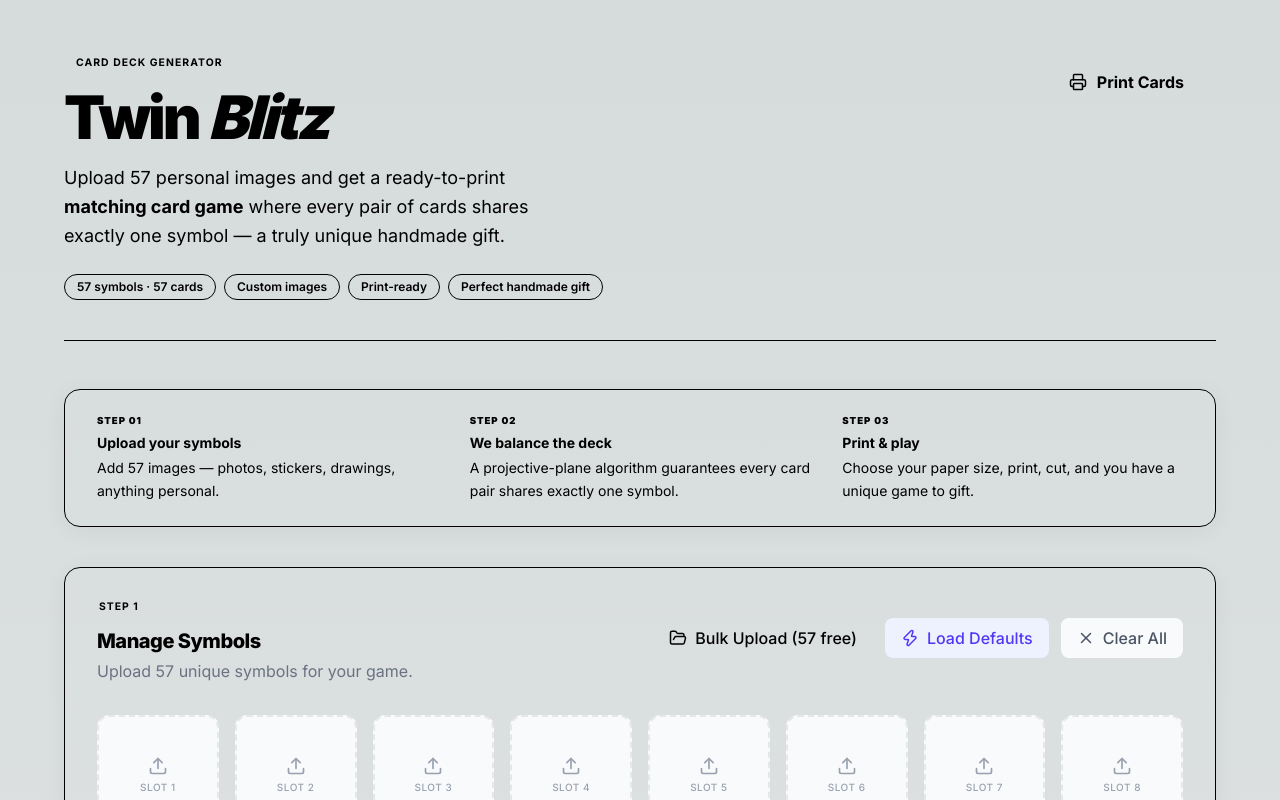
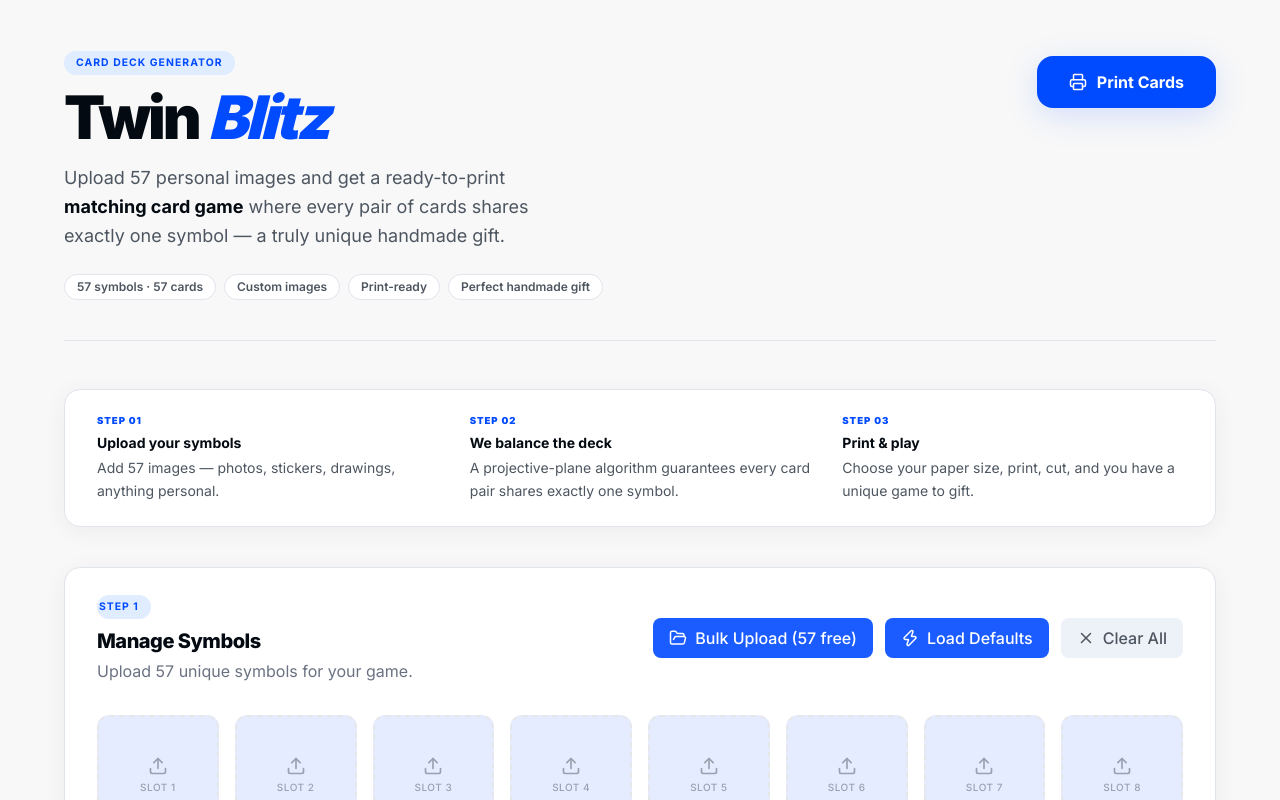
Before and after one commit to rlirli/twin-blitz, a Next.js app: page / in a window 1280 px wide. Shown: the top 800 px of the page. Built offline with nearby package versions, Linux system fonts and the light colour scheme.

Commit message:
style:: Update colors

```diff
--- a/src/app/globals.css
+++ b/src/app/globals.css
@@ -1,37 +1,90 @@
 @import "tailwindcss";
 
 @theme {
-  --background-image-gradient-radial: radial-gradient(var(--tw-gradient-stops));
-  --background-image-gradient-conic: conic-gradient(
-    from 180deg at 50% 50%,
-    var(--tw-gradient-stops)
-  );
+  --font-sans: "Inter", ui-sans-serif, system-ui, sans-serif;
+
+  --color-background: var(--background);
+  --color-foreground: var(--foreground);
+
+  --color-card: var(--card);
+  --color-card-foreground: var(--card-foreground);
+
+  --color-muted: var(--muted);
+  --color-muted-foreground: var(--muted-foreground);
+
+  --color-primary: var(--primary);
+  --color-primary-foreground: var(--primary-foreground);
+  --color-primary-soft: var(--primary-soft);
+  --color-primary-glow: var(--primary-glow);
+
+  --color-destructive: var(--destructive);
+  --color-destructive-foreground: var(--destructive-foreground);
+  --color-destructive-soft: var(--destructive-soft);
+
+  --color-border: var(--border);
+  --color-accent: var(--accent);
+  --color-accent-foreground: var(--accent-foreground);
+
+  --radius-2xl: 1rem;
+  --radius-xl: 0.75rem;
+  --radius-lg: 0.5rem;
 }
 
 :root {
-  --foreground-rgb: 0, 0, 0;
-  --background-start-rgb: 214, 219, 220;
-  --background-end-rgb: 255, 255, 255;
+  --background: oklch(0.98 0 0);
+  --foreground: oklch(0.14 0.02 250);
+
+  --card: oklch(1 0 0);
+  --card-foreground: oklch(0.14 0.02 250);
+
+  --muted: oklch(0.96 0.01 250);
+  --muted-foreground: oklch(0.45 0.02 250);
+
+  --primary: oklch(0.51 0.28 260); /* Deep Indigo */
+  --primary-foreground: oklch(1 0 0);
+  --primary-soft: oklch(0.94 0.03 260);
+  --primary-glow: oklch(0.51 0.28 260 / 0.15);
+
+  --destructive: oklch(0.6 0.2 20);
+  --destructive-foreground: oklch(1 0 0);
+  --destructive-soft: oklch(0.95 0.03 20);
+
+  --border: oklch(0.92 0.01 250);
+  --accent: oklch(0.94 0.03 260);
+  --accent-foreground: oklch(0.51 0.28 260);
 }
 
 @media (prefers-color-scheme: dark) {
   :root {
-    --foreground-rgb: 255, 255, 255;
-    --background-start-rgb: 0, 0, 0;
-    --background-end-rgb: 0, 0, 0;
+    --background: oklch(0.1 0.02 250);
+    --foreground: oklch(0.98 0 0);
+
+    --card: oklch(0.14 0.02 250);
+    --card-foreground: oklch(0.98 0 0);
+
+    --muted: oklch(0.18 0.02 250);
+    --muted-foreground: oklch(0.65 0.02 250);
+
+    --primary: oklch(79.005% 0.17703 159.921); /* Brighter Indigo for dark mode */
+    --primary-foreground: oklch(0.1 0.02 250);
+    --primary-soft: oklch(0.25 0.04 250);
+    --primary-glow: oklch(0.65 0.2 250 / 0.2);
+
+    --destructive: oklch(0.5 0.2 20);
+    --destructive-foreground: oklch(0.98 0 0);
+    --destructive-soft: oklch(0.2 0.04 20);
+
+    --border: oklch(0.2 0.02 250);
+    --accent: oklch(0.25 0.04 250);
+    --accent-foreground: oklch(0.98 0 0);
   }
 }
 
 body {
-  color: rgb(var(--foreground-rgb));
-  background: linear-gradient(to bottom, transparent, rgb(var(--background-end-rgb)))
-    rgb(var(--background-start-rgb));
-}
-
-@layer utilities {
-  .text-balance {
-    text-wrap: balance;
-  }
+  color: var(--foreground);
+  background: var(--background);
+  font-family: var(--font-sans);
+  -webkit-font-smoothing: antialiased;
 }
 
 /* Print optimizations */
--- a/src/components/symbol-grid.tsx
+++ b/src/components/symbol-grid.tsx
@@ -186,7 +186,7 @@
             className={`flex items-center gap-2 rounded-lg px-4 py-2 font-medium transition-colors ${
               isBulkLoading || emptyCount === 0
                 ? "bg-muted text-muted-foreground cursor-not-allowed"
-                : "bg-primary text-primary-foreground cursor-pointer hover:brightness-110 active:scale-[0.98]"
+                : "bg-primary/90 hover:bg-primary text-primary-foreground cursor-pointer hover:brightness-110 active:scale-[0.98]"
             }`}
           >
             <FolderOpen size={18} />
@@ -204,14 +204,14 @@
 
           <button
             onClick={loadDefaults}
-            className="flex items-center gap-2 rounded-lg bg-indigo-50 px-4 py-2 font-medium text-indigo-600 transition-colors hover:bg-indigo-100"
+            className="bg-primary/90 hover:bg-primary text-primary-foreground flex items-center gap-2 rounded-lg px-4 py-2 font-medium transition-colors"
           >
             <Zap size={18} />
             Load Defaults
           </button>
           <button
             onClick={clearAll}
-            className="flex items-center gap-2 rounded-lg bg-gray-50 px-4 py-2 font-medium text-gray-600 transition-colors hover:bg-gray-100"
+            className="bg-muted text-muted-foreground hover:bg-muted-foreground/50 hover:text-foreground flex items-center gap-2 rounded-lg px-4 py-2 font-medium transition-colors"
           >
             <X size={18} />
             Clear All
@@ -223,7 +223,7 @@
         {symbols.map((symbol) => (
           <div
             key={symbol.id}
-            className="group relative flex aspect-square items-center justify-center overflow-hidden rounded-xl border-2 border-dashed border-gray-200 bg-gray-50 p-2 transition-all hover:border-indigo-300 hover:bg-indigo-50 dark:bg-gray-900 hover:dark:bg-indigo-900"
+            className="group bg-primary/10 hover:border-primary hover:bg-primary/80 relative flex aspect-square items-center justify-center overflow-hidden rounded-xl border-2 border-dashed border-gray-200 p-2 transition-all"
           >
             {symbol.url ? (
               <div className="relative flex h-full w-full items-center justify-center">
```
